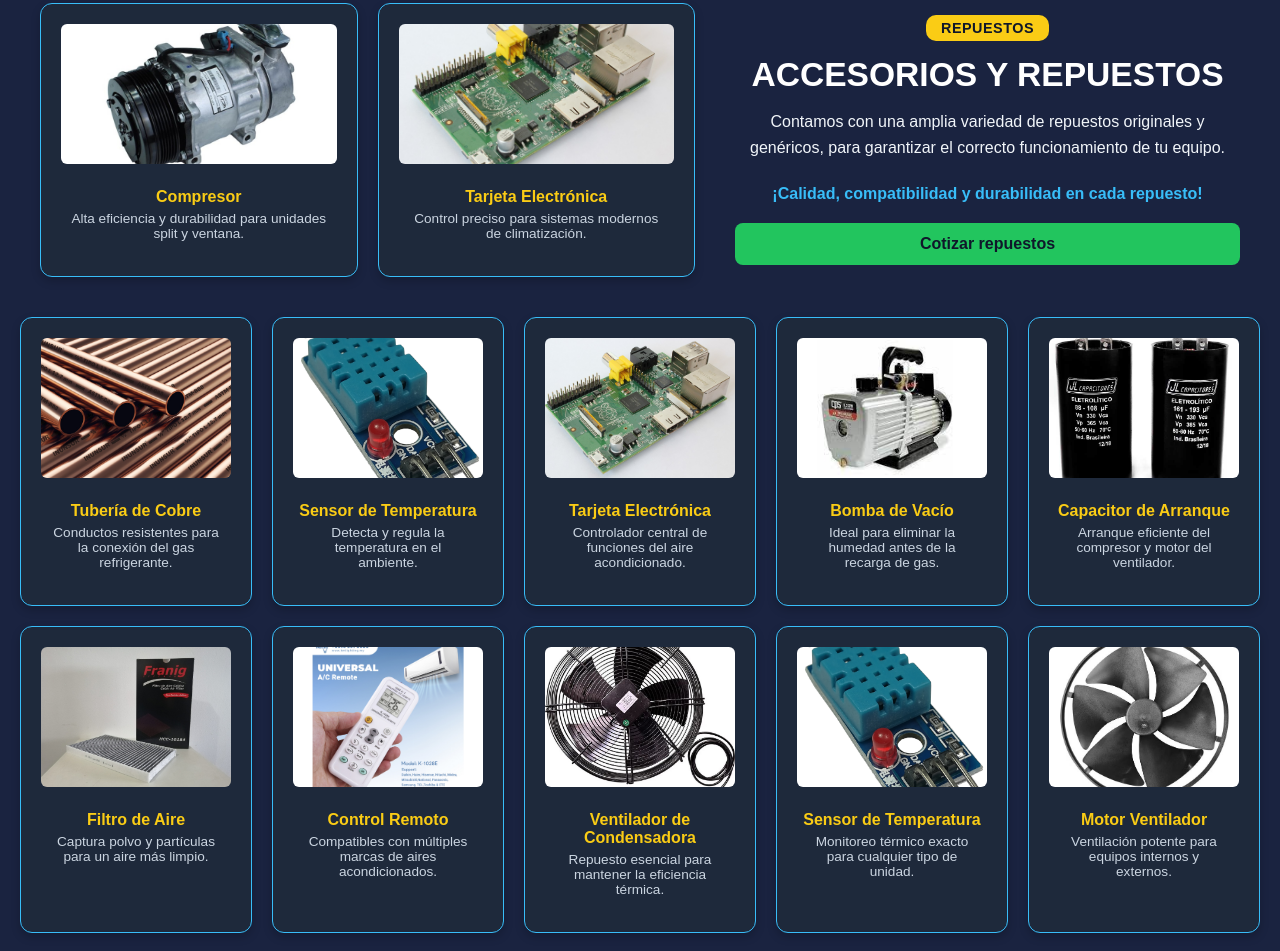
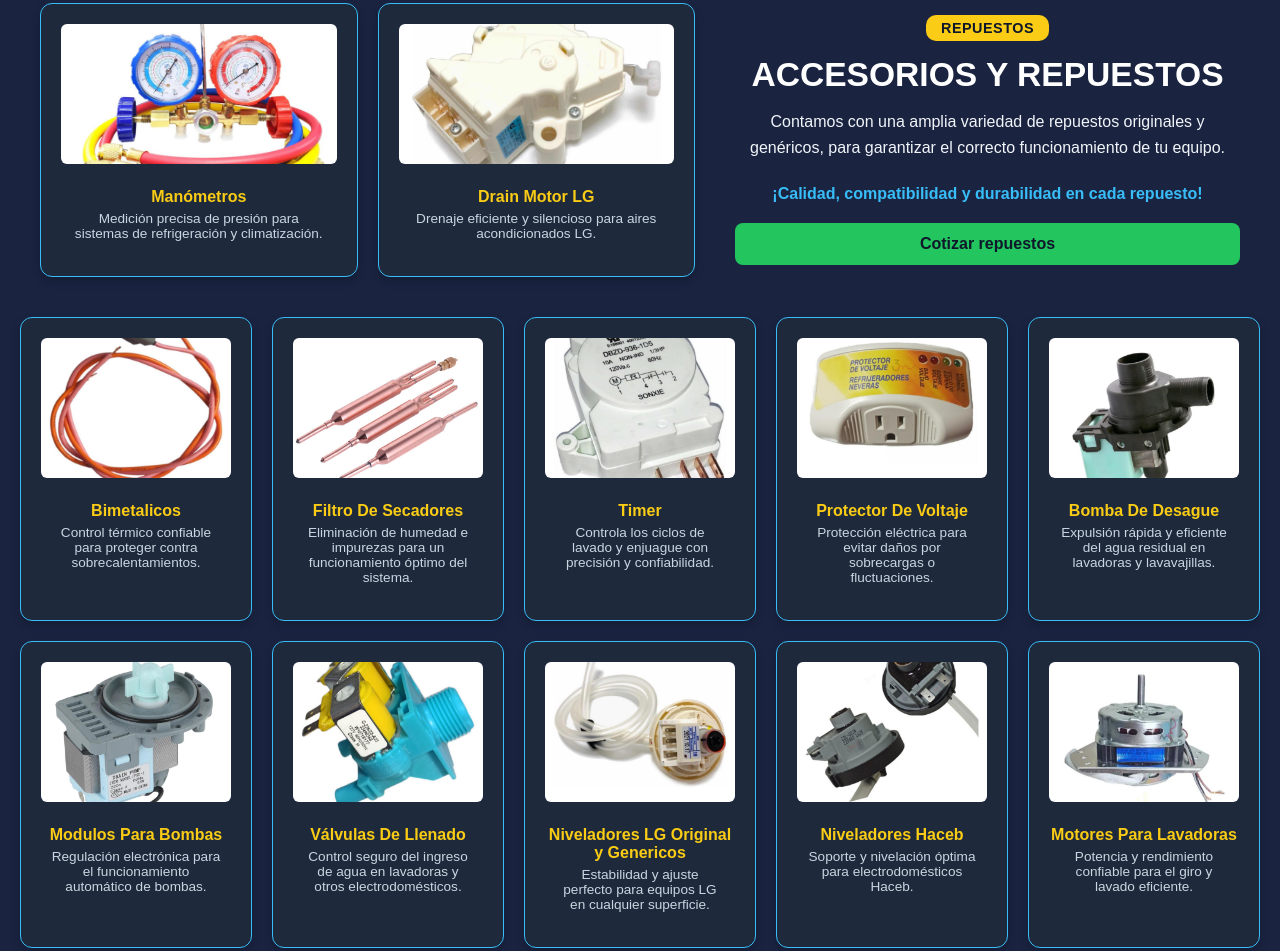
Before and after one commit to D-Storee/Refrisol, a plain HTML site: page index.html in a window 1280 px wide. Shown: the part 3227-4178 px from the top of the page. Drawn offline with Linux system fonts and the light colour scheme.

Commit message:
Actualizacion

```diff
--- a/index.html
+++ b/index.html
@@ -175,14 +175,14 @@
     <!-- Tarjetas con imagen -->
     <div class="repuestos-grid">
       <div class="repuesto-card">
-        <img src="images/compresor.jpg" alt="Compresor">
-        <h3>Compresor</h3>
-        <p>Alta eficiencia y durabilidad para unidades split y ventana.</p>
+        <img src="images/repuestos/manometros.jpg" alt="Manometros">
+        <h3>Manómetros</h3>
+        <p>Medición precisa de presión para sistemas de refrigeración y climatización.</p>
       </div>
       <div class="repuesto-card">
-        <img src="images/tarjeta.jpeg" alt="Tarjeta electrónica">
-        <h3>Tarjeta Electrónica</h3>
-        <p>Control preciso para sistemas modernos de climatización.</p>
+        <img src="images/repuestos/drainmotorlg.jpg" alt="Drain Motor LG">
+        <h3>Drain Motor LG</h3>
+        <p>Drenaje eficiente y silencioso para aires acondicionados LG.</p>
       </div>
     </div>
 
@@ -202,63 +202,63 @@
 <!-- SUB SECCIÓN DE REPUESTOS -->
 <div class="repuestos-subseccion">
   <div class="repuesto-card">
-    <img src="images/tuberia.jpg" alt="Tubería de Cobre">
-    <h3>Tubería de Cobre</h3>
-    <p>Conductos resistentes para la conexión del gas refrigerante.</p>
+    <img src="images/repuestos/bimetalicos.jpg" alt="Bimetalicos">
+    <h3>Bimetalicos</h3>
+    <p>Control térmico confiable para proteger contra sobrecalentamientos.</p>
   </div>
 
   <div class="repuesto-card">
-    <img src="images/sensor.jpg" alt="Sensor de Temperatura">
-    <h3>Sensor de Temperatura</h3>
-    <p>Detecta y regula la temperatura en el ambiente.</p>
+    <img src="images/repuestos/filtros-de-secadores.jpg" alt="Filtro De Secadores">
+    <h3>Filtro De Secadores</h3>
+    <p>Eliminación de humedad e impurezas para un funcionamiento óptimo del sistema.</p>
   </div>
 
   <div class="repuesto-card">
-    <img src="images/tarjeta.jpeg" alt="Tarjeta Electrónica">
-    <h3>Tarjeta Electrónica</h3>
-    <p>Controlador central de funciones del aire acondicionado.</p>
+    <img src="images/repuestos/timer.jpg" alt="Timer">
+    <h3>Timer</h3>
+    <p>Controla los ciclos de lavado y enjuague con precisión y confiabilidad.</p>
   </div>
 
   <div class="repuesto-card">
-    <img src="images/bomba.jpeg" alt="Bomba de Vacío">
-    <h3>Bomba de Vacío</h3>
-    <p>Ideal para eliminar la humedad antes de la recarga de gas.</p>
+    <img src="images/repuestos/protector-de-voltaje.jpg" alt="Protector De Voltaje">
+    <h3>Protector De Voltaje</h3>
+    <p>Protección eléctrica para evitar daños por sobrecargas o fluctuaciones.</p>
   </div>
 
   <!-- Bloque 2 -->
   <div class="repuesto-card">
-    <img src="images/capacitor.jpg" alt="Capacitor de Arranque">
-    <h3>Capacitor de Arranque</h3>
-    <p>Arranque eficiente del compresor y motor del ventilador.</p>
+    <img src="images/repuestos/bomba-de-desague.jpg" alt="Bomba De Desague">
+    <h3>Bomba De Desague</h3>
+    <p>Expulsión rápida y eficiente del agua residual en lavadoras y lavavajillas.</p>
   </div>
 
   <div class="repuesto-card">
-    <img src="images/filtro.jpg" alt="Filtro de Aire">
-    <h3>Filtro de Aire</h3>
-    <p>Captura polvo y partículas para un aire más limpio.</p>
+    <img src="images/repuestos/modulos-para-bombas.jpg" alt="Modulos Para Bombas">
+    <h3>Modulos Para Bombas</h3>
+    <p>Regulación electrónica para el funcionamiento automático de bombas.</p>
   </div>
 
   <div class="repuesto-card">
-    <img src="images/control.jpg" alt="Control Remoto">
-    <h3>Control Remoto</h3>
-    <p>Compatibles con múltiples marcas de aires acondicionados.</p>
+    <img src="images/repuestos/valvulas-de-llenado.jpg" alt="Válvulas De Llenado">
+    <h3>Válvulas De Llenado</h3>
+    <p>Control seguro del ingreso de agua en lavadoras y otros electrodomésticos.</p>
   </div>
 
   <div class="repuesto-card">
-    <img src="images/ventiladorcondensador.JPG" alt="Ventilador de Condensadora">
-    <h3>Ventilador de Condensadora</h3>
-    <p>Repuesto esencial para mantener la eficiencia térmica.</p>
+    <img src="images/repuestos/niveladores-lg-original-generico.jpg" alt="Niveladores LG Original y Genericos">
+    <h3>Niveladores LG Original y Genericos</h3>
+    <p>Estabilidad y ajuste perfecto para equipos LG en cualquier superficie.</p>
   </div>
 
   <div class="repuesto-card">
-    <img src="images/sensor.jpg" alt="Sensor de temperatura">
-    <h3>Sensor de Temperatura</h3>
-    <p>Monitoreo térmico exacto para cualquier tipo de unidad.</p>
+    <img src="images/repuestos/niveladores-haceb.jpg" alt="Niveladores Haceb">
+    <h3>Niveladores Haceb</h3>
+    <p>Soporte y nivelación óptima para electrodomésticos Haceb.</p>
   </div>
   <div class="repuesto-card">
-    <img src="images/ventilador.JPG" alt="Motor Ventilador">
-    <h3>Motor Ventilador</h3>
-    <p>Ventilación potente para equipos internos y externos.</p>
+    <img src="images/repuestos/motores-para-lavadoras.jpg" alt="Motores Para Lavadoras">
+    <h3>Motores Para Lavadoras</h3>
+    <p>Potencia y rendimiento confiable para el giro y lavado eficiente.</p>
   </div>
 </div>
 </div>
```
Also changed, not shown: images/repuestos/amortiguadores-para-carga-frontal.jpg (added), images/repuestos/bimetalicos.jpg (added), images/repuestos/bomba-de-desague.jpg (added), images/repuestos/compresores-para-neveras.jpg (added), images/repuestos/drainmotorlg.jpg (added), images/repuestos/filtros-de-secadores.jpg (added), images/repuestos/kit-arranque-neveras.jpg (added), images/repuestos/manometros.jpg (added), images/repuestos/modulos-para-bombas.jpg (added), images/repuestos/motores-para-lavadoras.jpg (added), images/repuestos/niveladores-haceb.jpg (added), images/repuestos/niveladores-lg-original-generico.jpg (added), images/repuestos/protector-de-voltaje.jpg (added), images/repuestos/timer.jpg (added), 2 more files.
